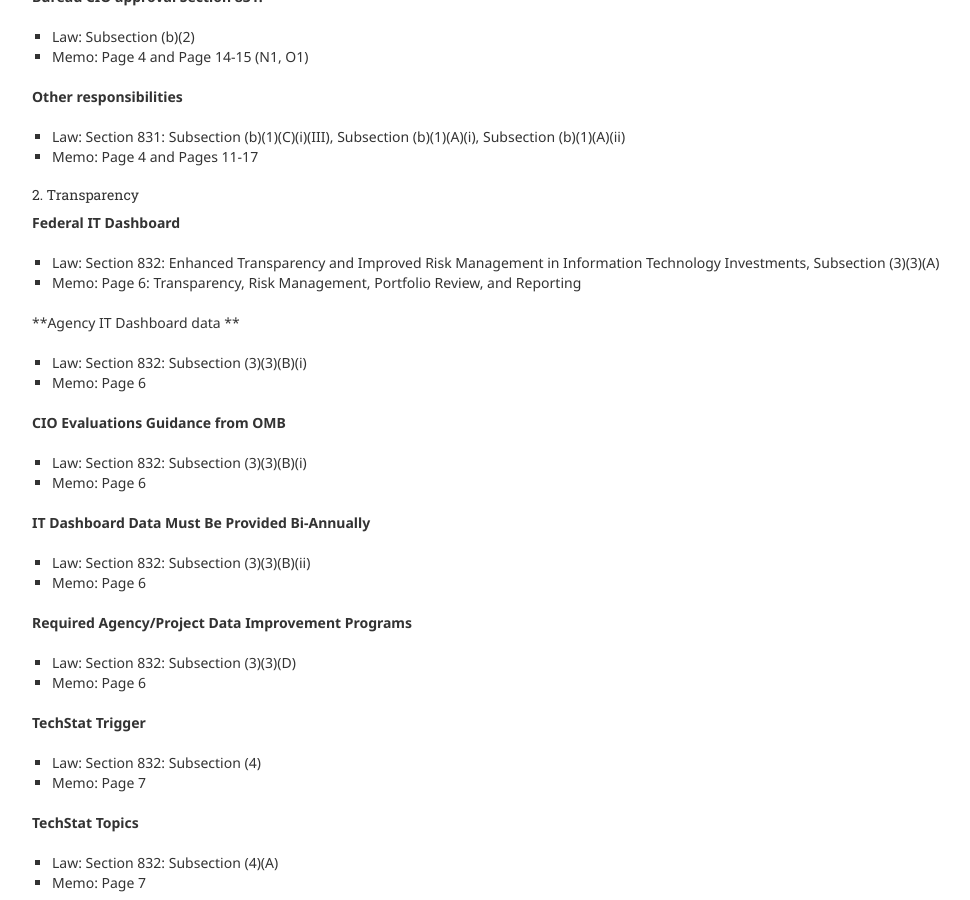
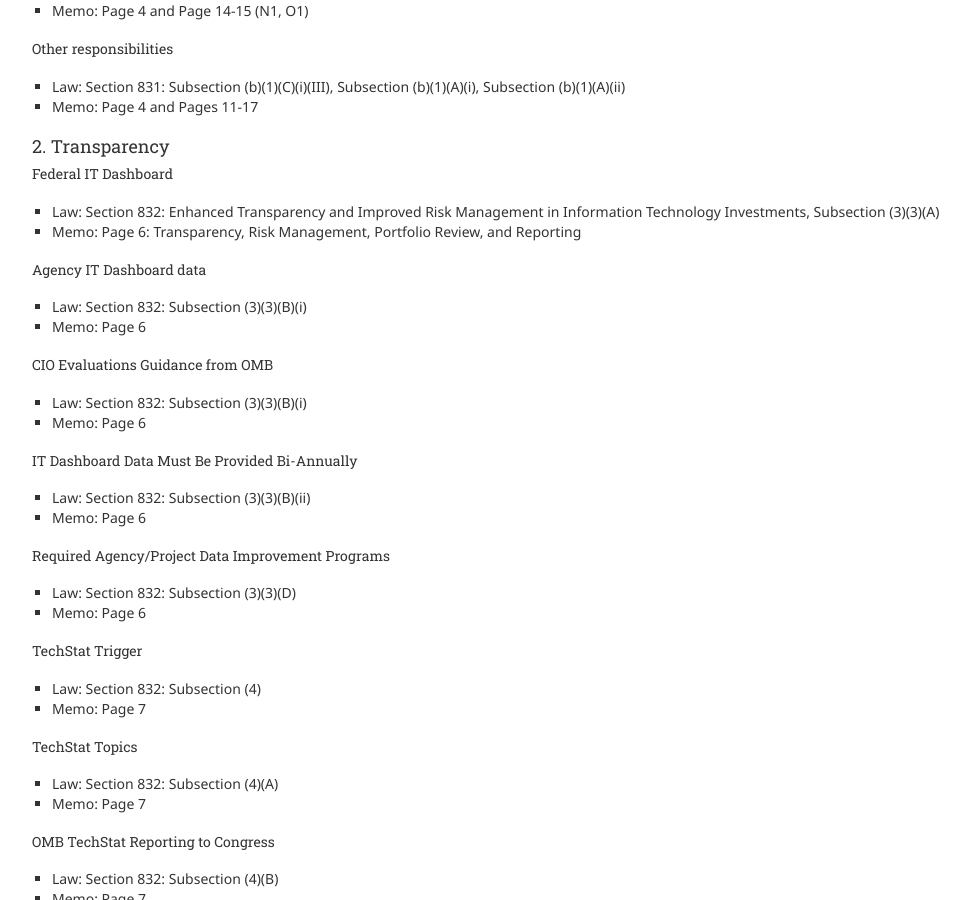
Before and after one commit to WhiteHouse/fitara, a Jekyll site: the page built from index.md, in a window 1280 px wide and 900 px high, scrolled down 19373 px. Shown: the whole window, without its empty margins (38-1008 px from the left). Built offline with Jekyll 4.4.1, drawn with Linux system fonts in a browser that asks for light colours.

Commit message:
fixed attach g-h formatting

```diff
--- a/index.md
+++ b/index.md
@@ -528,30 +528,30 @@ _[Return to the Top]()_
 
 Some requirements and objectives described throughout this document are related to forthcoming new policies or changes to existing guidance/instructions to be released later in FY2015, such as:
 
-**Updates to OMB Circular A-130: Management of Federal Information Resources**
+#####Updates to OMB Circular A-130: Management of Federal Information Resources
 - Legislative Requirements Addressed: FISMA Modernization, overall IT management, governance and role of CIO, privacy, and information management
 - Estimated Timeframe: December 2015
 
-**A-11 budget preparation requirements:**
+#####A-11 budget preparation requirements:
 - CIO/CFO statements in overall budget submission (OMB Justification) (Sections 25, 31, 51.3)
 - Section 55 capital planning and investment control reporting requirements (formerly Exhibit 53 and Exhibit 300)
 - Legislative Requirements Addressed: FITARA Section 831: CIO Authorities
 - Estimated Timeframe: June 2015
 
-**E-Gov Integrated Data Collection (IDC) reporting instructions**
+#####E-Gov Integrated Data Collection (IDC) reporting instructions
 - Legislative Requirements Addressed: Reporting requirements throughout FITARA
 - Estimated Timeframe: June 2015 (New instructions to be published)
 
-**FITARA-related FSSI FAR case**
+#####FITARA-related FSSI FAR case
 - Legislative Requirements Addressed: FITARA Section 836: FSSI
 - Estimated Timeframe: Opened February 2015, completion estimated in FY2016
 
-**OMB Circular A-123: Management’s Responsibility for Internal Controls**
+#####OMB Circular A-123: Management’s Responsibility for Internal Controls
 - Inclusion of IT management in material weaknesses identified in annual assurance statement.
 - Legislative Requirements Addressed: FITARA Section 831: CIO Authorities
 - Estimated Timeframe: June 2015
 
-**Data Center Optimization Policy**
+#####Data Center Optimization Policy
 - Legislative Requirements Addressed: FITARA Section 834: Data Center Consolidation
 - Estimated Timeframe: By end of FY2015
 
@@ -561,140 +561,140 @@ _[Return to the Top]()_
 
 The materials below summarize which portions of the above guidance address which sections of FITARA.
 
-#####1. CIO Authorities
+####1. CIO Authorities
 
-**Contract review**
+#####Contract review
 - Law:Section 831: CIO Authority Enhancements, Subsection (b)(1)(C)(i)(I)
 - Memo: Page 4: Implementation of the Common Baseline, Page 12: Attachment A (F1)
 
-**Reprogramming review**
+#####Reprogramming review
 - Law: Section 831: Subsection (b)(1)(C)(i)(II)
 - Memo: Page 4 and Page 11 (B1)
 
-**Adequate incremental development**
+#####Adequate incremental development
 - Law: Section 831: Subsection (b)(1)(B)(ii)
 - Memo: Page 4 and Page 14 (M1)
 
-**Budget approval**
+#####Budget approval
 - Law: Section 831: Subsection (b)(1)(B)(i)
 - Memo: Page 4 and Page 11 (A1, C1)
 
-**Bureau CIO approval	Section 831:**
+#####Bureau CIO approval	Section 831:
 - Law: Subsection (b)(2)
 - Memo: Page 4 and Page 14-15 (N1, O1)
 
-**Other responsibilities**
+#####Other responsibilities
 - Law: Section 831: Subsection (b)(1)(C)(i)(III), Subsection (b)(1)(A)(i), Subsection (b)(1)(A)(ii)
 - Memo: Page 4 and Pages 11-17
 
-#####2. Transparency
+####2. Transparency
 
-**Federal IT Dashboard**
+#####Federal IT Dashboard
 - Law: Section 832: Enhanced Transparency and Improved Risk Management in Information Technology Investments, Subsection (3)(3)(A)
 - Memo: Page 6: Transparency, Risk Management, Portfolio Review, and Reporting
 
-**Agency IT Dashboard data **
+#####Agency IT Dashboard data
 - Law: Section 832: Subsection (3)(3)(B)(i)
 - Memo: Page 6
 
-**CIO Evaluations Guidance from OMB**
+#####CIO Evaluations Guidance from OMB
 - Law: Section 832: Subsection (3)(3)(B)(i)
 - Memo: Page 6
 
-**IT Dashboard Data Must Be Provided Bi-Annually**
+#####IT Dashboard Data Must Be Provided Bi-Annually
 - Law: Section 832: Subsection (3)(3)(B)(ii)
 - Memo: Page 6
 
-**Required Agency/Project Data Improvement Programs**
+#####Required Agency/Project Data Improvement Programs
 - Law: Section 832: Subsection (3)(3)(D)
 - Memo: Page 6
 
-**TechStat Trigger**
+#####TechStat Trigger
 - Law: Section 832: Subsection (4)
 - Memo: Page 7
 
-**TechStat Topics**
+#####TechStat Topics
 - Law: Section 832: Subsection (4)(A)
 - Memo: Page 7
 
-**OMB TechStat Reporting to Congress**
+#####OMB TechStat Reporting to Congress
 - Law: Section 832: Subsection (4)(B)
 - Memo: Page 7
 
-**DME Freeze One Year Post TechStat**
+#####DME Freeze One Year Post TechStat
 - Law: Section 832: Subsection (4)(D)
 - Memo: Page 7
 
-#####3. Portfolio Reviews
-**PortfolioStat**
+####3. Portfolio Reviews
+#####PortfolioStat
 - Law: Section 833: Portfolio Review, Subsection (c)(1)
 - Memo: Page 7: Transparency, Risk Management, Portfolio Review, and Reporting
 
-**PortfolioStat Process Requirements**
+#####PortfolioStat Process Requirements
 - Law: Section 833: Subsection (c)(1)
 - Memo: Page 7 and Page 21-24 _Attachment D: FY2015 PortfolioStat_
 
-**PortfolioStat Metrics, Cost Savings, and Avoidance**
+#####PortfolioStat Metrics, Cost Savings, and Avoidance
 - Law: Section 833: Subsection (c)(2)
 - Memo: Page 7-8 and _Attachment D_
 
-**PortfolioStat Annual Review**
+#####PortfolioStat Annual Review
 - Law: Section 833: Subsection (c)(3)
 - Memo: Page 8 and _Attachment D_
 
-**Quarterly Reports**
+#####Quarterly Reports
 - Law: Section 833: Subsection (c)(5)
 - Memo: Page 8 and _Attachment D_
 
-#####4. Data Center Consolidation Section
+####4. Data Center Consolidation Section
 
-**FDCCI**
+#####FDCCI
 - Law: Section 834: Federal Data Center Consolidation Initiative
 - Memo: Page 8: Federal Data Center Consolidation Initiative (FDCCI)
 
-**Agency Reporting**
+#####Agency Reporting
 - Law: Section 834(b)(1)(A)
 - Memo: Page 8
 
-**Agency Annual Inventory**
+#####Agency Annual Inventory
 - Law: Section 834(b)(1)(A)(i)
 - Memo: To be addressed in forthcoming guidance and/or IDC instructions
 
-**Agency Annual Strategy**
+#####Agency Annual Strategy
 - Law: Section 834(b)(1)(A)(ii)
 - Memo: To be addressed in forthcoming guidance and/or IDC instructions
 
-**Agency Annual Statement**
+#####Agency Annual Statement
 - Law: Section 834(b)(1)(D)
 - Memo: To be addressed in forthcoming guidance and/or IDC instructions
 
-**Agency Quarterly Updates**
+#####Agency Quarterly Updates
 - Law: Section 834(b)(1)(E)(i)(II)
 - Memo: Page 8
 
-**OMB Reporting and Requirements**
+#####OMB Reporting and Requirements
 - Law: Section 834(b)(2)
 - Memo: To be addressed in forthcoming guidance and/or IDC instructions
 
-**GAO Review**
+#####GAO Review
 - Law: Section 834(b)(4)
 - Memo: Not specified
 
-**Cybersecurity and Cloud Computing**
+#####Cybersecurity and Cloud Computing
 - Law: Section 834(c)
 - Memo: Not specified
 
-#####5-7. Acquisition/Procurement Sections
+####5-7. Acquisition/Procurement Sections
 
-**IT Acquisition Cadres**
+#####IT Acquisition Cadres
 - Law: Section 835: Expansion of Training and Use of Information Technology Cadres
 - Memo: Page 9: Information Technology Acquisition Requirements
 
-**FSSI Strategic Sourcing**
+#####FSSI Strategic Sourcing
 - Law: Section 836: Maximizing the Benefit of the Federal Strategic Sourcing Initiative
 - Memo: Page 9: Information Technology Acquisition Requirements
 
-**Governmentwide Software Purchasing Program**
+#####Governmentwide Software Purchasing Program
 - Law: Section 837: Governmentwide Software Purchasing Program
 - Memo: Page 9: Information Technology Acquisition Requirements
 
```
